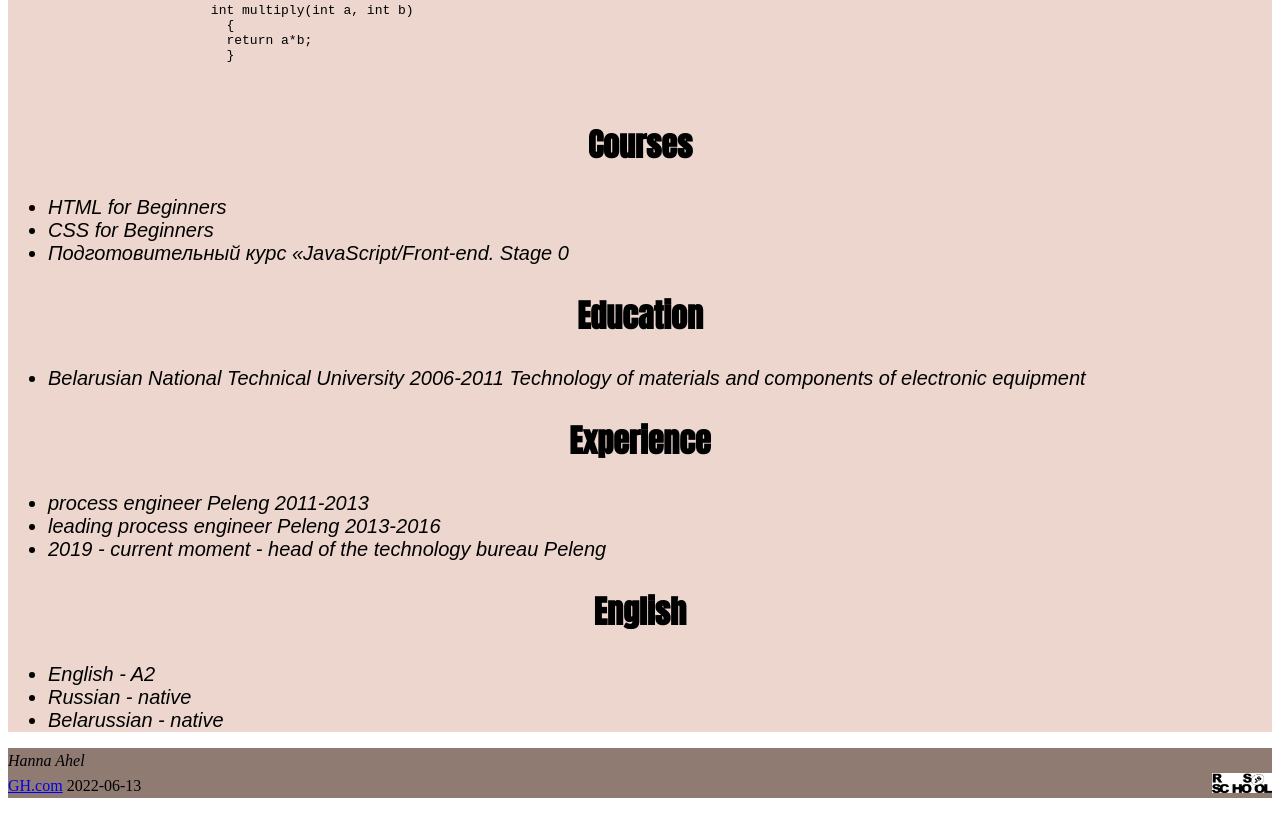
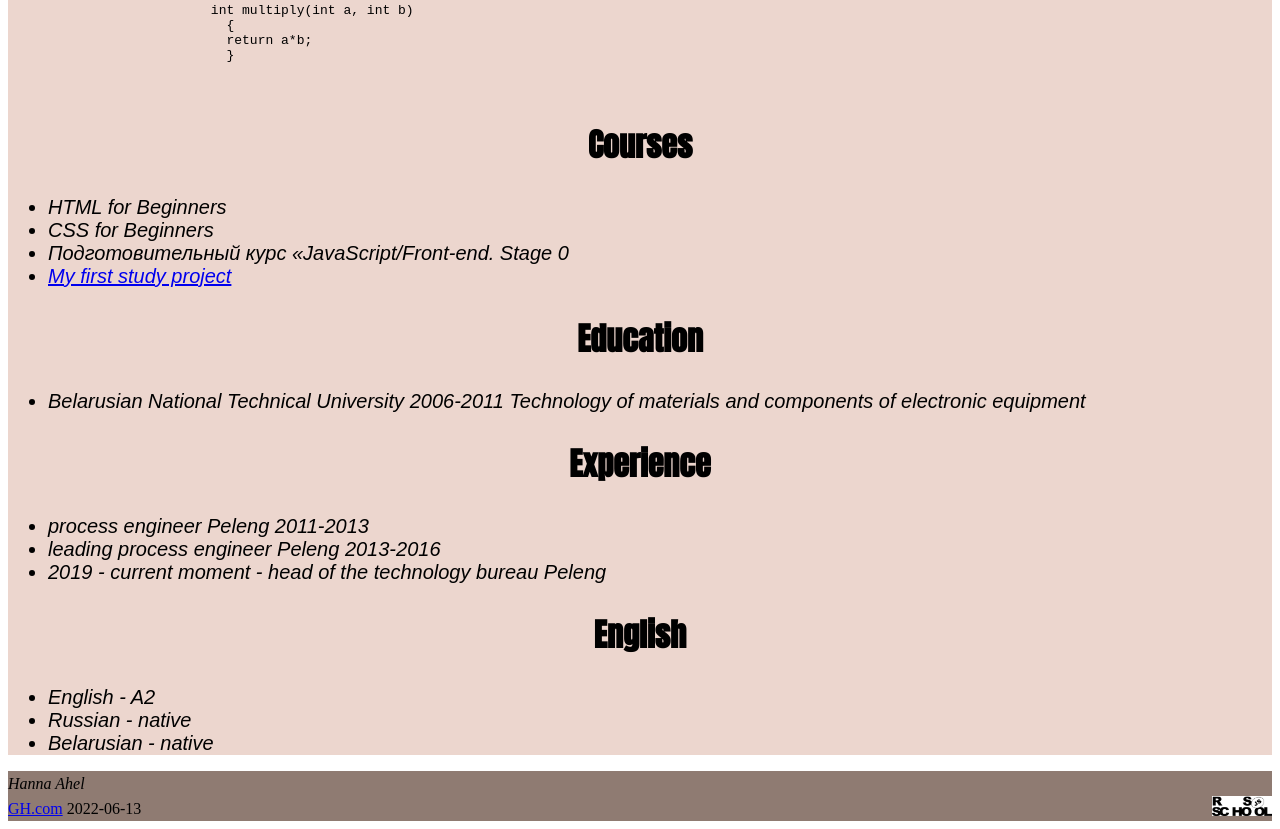
Before and after one commit to 5137550/rsschool-cv, a plain HTML site: page index.html in a window 1280 px wide. Shown: the part 1084-1913 px from the top of the page. Before the commit the page ends 1890 px from the top, so only its background shows below. Drawn offline with Linux system fonts and the light colour scheme.

Commit message:
fix: add link of my project

```diff
--- a/index.html
+++ b/index.html
@@ -77,6 +77,7 @@
                             <li>HTML for Beginners</li>
                             <li>CSS for Beginners</li>
                             <li>Подготовительный курс «JavaScript/Front-end. Stage 0</li>
+                            <li><a href="https://5137550.github.io/rsschool-cv/">My first study project</a></li>
                         </ul>
                 </section>
                 <section class="section" id="Education">
@@ -99,7 +100,7 @@
                         <ul>
                             <li>English - A2</li>
                             <li>Russian - native</li>
-                            <li>Belarussian - native</li>
+                            <li>Belarusian - native</li>
                         </ul>
                 </section>
         </div>
```
Also changed, not shown: 1 other file.
